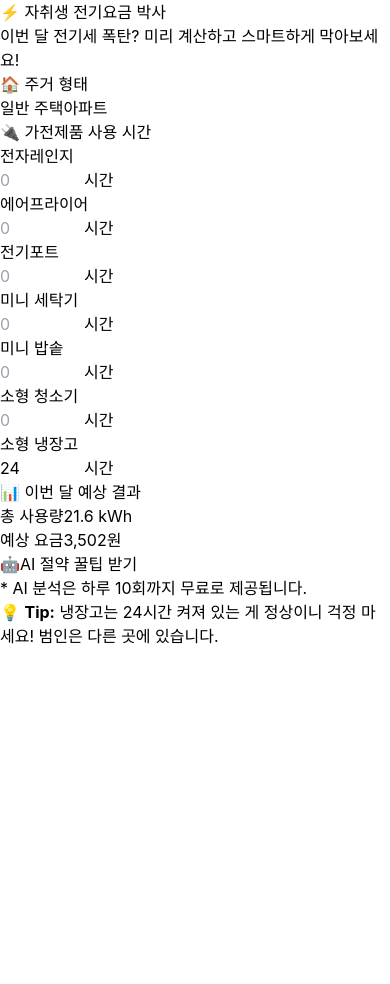
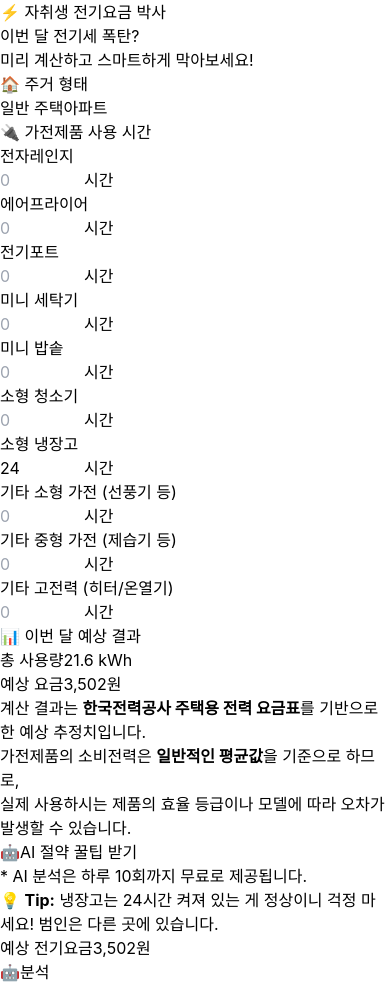
Before and after one commit to HanChangGyu/my-electric-bill, a React (Vite) app: page / in a window 390 px wide. Before the commit the page ends 844 px from the top, so only its background shows below. Built offline with nearby package versions, Linux system fonts and the light colour scheme; a web font is replaced by a local one.

Commit message:
feat: 모바일 하단 고정바 추가 및 기타 가전제품란 추가

```diff
--- a/src/App.jsx
+++ b/src/App.jsx
@@ -120,18 +120,18 @@ function App() {
 
   // ▼▼▼ 화면 레이아웃 대수술 (2단 컬럼 + 디자인 고도화) ▼▼▼
   return (
-    <div className="min-h-screen bg-gray-50 py-12 px-4 font-sans flex justify-center text-gray-800">
+    <div className="min-h-screen bg-gray-50 py-12 px-4 font-sans flex justify-center text-gray-800 pb-40">
       {/* max-w-5xl로 너비를 넓혀서 2단 배치가 시원하게 보이도록 함 */}
       <div className="w-full max-w-6xl">
 
         {/* 헤더 섹션: 조금 더 현대적인 타이포그래피 적용 */}
         <div className="text-center mb-12">
-          <h1 className="text-4xl lg:text-5xl font-extrabold text-gray-900 mb-3 tracking-tight">
+          <h1 className="text-3xl lg:text-5xl font-extrabold text-gray-900 mb-3 tracking-tight break-keep">
             ⚡ 자취생 전기요금 박사
           </h1>
           <p className="text-gray-500 text-lg">
-            이번 달 전기세 폭탄? 미리 계산하고 스마트하게 막아보세요!
-          </p>
+            이번 달 전기세 폭탄? <br className="block lg:hidden" /> 미리 계산하고 스마트하게 막아보세요!
+</p>
         </div>
 
         {/* [핵심] PC(lg)에서는 2단 그리드, 모바일에서는 1단 */}
@@ -220,6 +220,19 @@ function App() {
                     {formatCurrency(totalBill)}
                   </span>
                 </div>
+                {/* ▼▼▼ [솔루션 1] 여기에 붙여넣기 시작! ▼▼▼ */}
+                <div className="mt-2 bg-gray-50 p-4 rounded-xl border border-gray-200">
+                  <ul className="text-xs text-gray-500 space-y-1 list-disc list-inside">
+                    <li>
+                      계산 결과는 <strong>한국전력공사 주택용 전력 요금표</strong>를 기반으로 한
+                      <span className="text-blue-600 font-bold"> 예상 추정치</span>입니다.
+                    </li>
+                    <li>
+                      가전제품의 소비전력은 <strong>일반적인 평균값</strong>을 기준으로 하므로,<br />
+                      실제 사용하시는 제품의 효율 등급이나 모델에 따라 오차가 발생할 수 있습니다.
+                    </li>
+                  </ul>
+                </div>
               </div>
 
               <button
@@ -255,6 +268,36 @@ function App() {
               💡 <strong>Tip:</strong> 냉장고는 24시간 켜져 있는 게 정상이니 걱정 마세요! 범인은 다른 곳에 있습니다.
             </div>
           </div>
+        </div>
+      </div>
+
+<div className="fixed bottom-0 left-0 right-0 bg-white border-t border-gray-200 p-4 shadow-[0_-4px_20px_rgba(0,0,0,0.1)] z-40 lg:hidden safe-area-pb">
+        <div className="flex justify-between items-center max-w-5xl mx-auto">
+
+          <div className="flex flex-col">
+            <span className="text-xs text-gray-500 font-medium">예상 전기요금</span>
+            <span className="text-xl font-extrabold text-blue-600 leading-tight">
+              {formatCurrency(totalBill)}
+            </span>
+          </div>
+
+          <button
+            onClick={handleAskAI}
+            disabled={isLoading}
+            className={`py-3 px-6 rounded-xl font-bold text-white shadow-md transition-all active:scale-95 flex items-center gap-2
+              ${isLoading
+                ? 'bg-gray-400 cursor-not-allowed'
+                : 'bg-gradient-to-r from-blue-500 to-indigo-600'}`}
+          >
+            {isLoading ? (
+              <span className="animate-spin text-lg">🌀</span>
+            ) : (
+              <>
+                <span className="text-lg">🤖</span>
+                <span>분석</span>
+              </>
+            )}
+          </button>
         </div>
       </div>
 
--- a/src/data/constants.js
+++ b/src/data/constants.js
@@ -9,7 +9,10 @@ export const APPLIANCE_LIST = [
   { id: 'cooker', name: '미니 밥솥', power: 500, type: 'hybrid' },
   { id: 'vacuum', name: '소형 청소기', power: 80, type: 'periodic' },
   // 냉장고는 24시간 가동을 고려하여 평균값인 30W로 조정
-  { id: 'fridge', name: '소형 냉장고', power: 30, type: 'always' }
+  { id: 'fridge', name: '소형 냉장고', power: 30, type: 'always' },
+  { id: 'other_small', name: '기타 소형 가전 (선풍기 등)', power: 50, type: 'periodic' },
+  { id: 'other_medium', name: '기타 중형 가전 (제습기 등)', power: 300, type: 'periodic' },
+  { id: 'other_high', name: '기타 고전력 (히터/온열기)', power: 1500, type: 'periodic' }
 ];
 
 // 2.  (2024년 기준)
```
